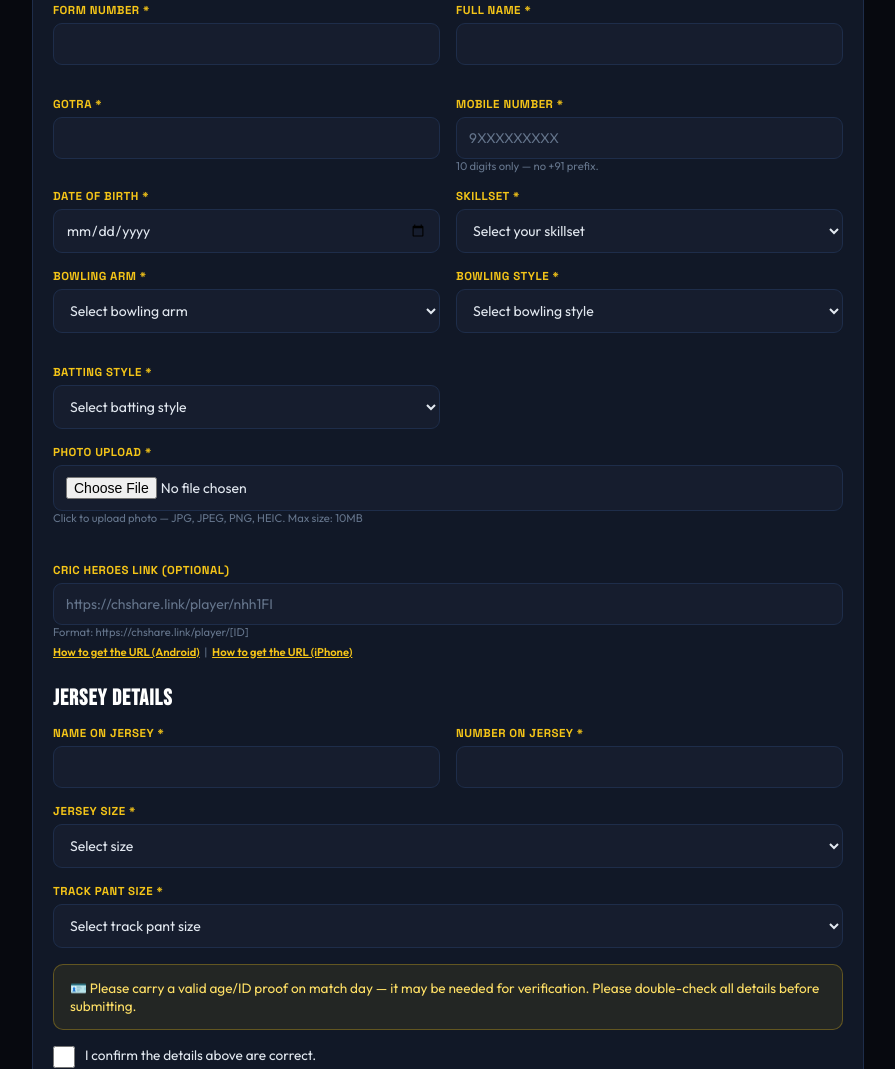
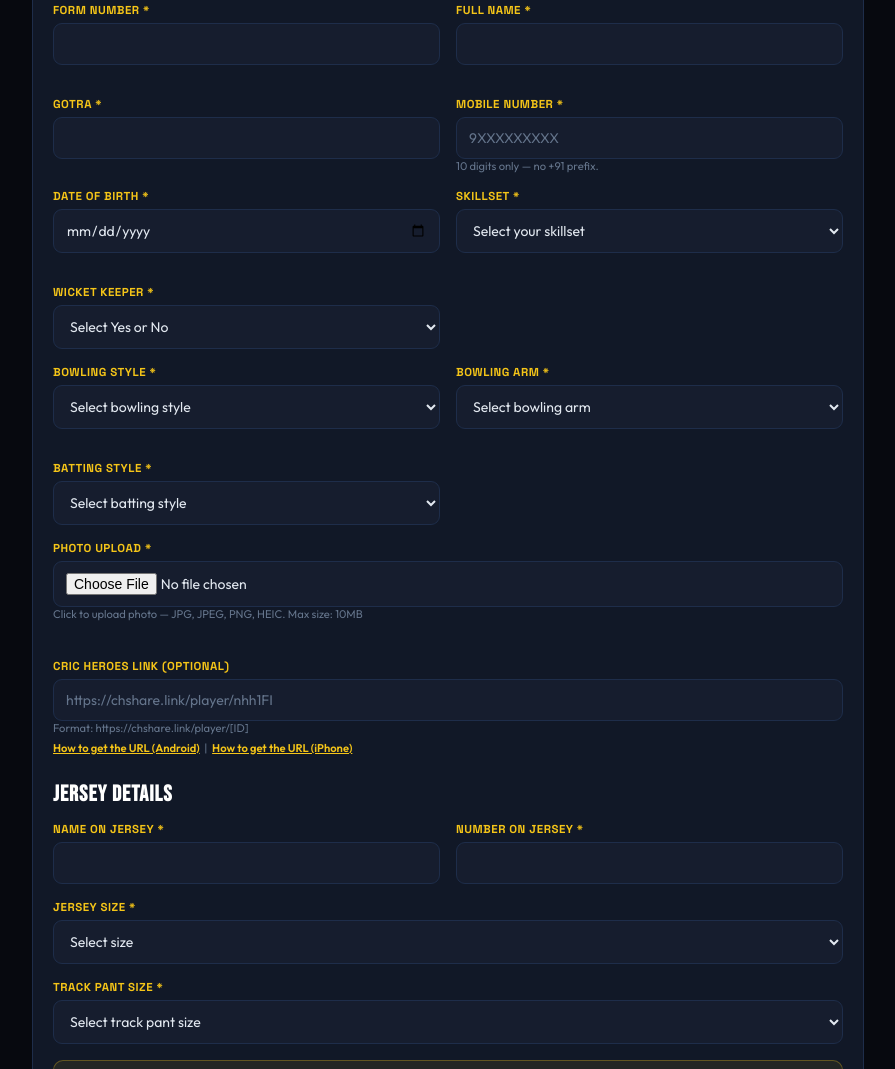
Before and after one commit to amitajitgandhi/BanaskanthaCricket, a website: page register.html in a window 1280 px wide. Shown: the part 1041-2110 px from the top of the page, without its empty margins (192-1087 px from the left). Drawn offline with nearby package versions, Linux system fonts and the light colour scheme; no server answers; a script that the page names is missing.

Commit message:
Update player skillset and bowling registration fields

```diff
--- a/register.html
+++ b/register.html
@@ -118,20 +118,19 @@
             <option>Batsman</option>
             <option>Bowler</option>
             <option>All Rounder</option>
-            <option>Wicket-Keeper</option>
+          </select>
+        </div>
+        <div class="field">
+          <label for="wicketKeeper">Wicket Keeper *</label>
+          <select id="wicketKeeper" name="wicketKeeper" required>
+            <option value="">Select Yes or No</option>
+            <option value="Yes">Yes</option>
+            <option value="No">No</option>
           </select>
         </div>
       </div>
 
       <div class="grid-2">
-        <div class="field">
-          <label for="bowlingArm">Bowling Arm *</label>
-          <select id="bowlingArm" name="bowlingArm" required>
-            <option value="">Select bowling arm</option>
-            <option>Left Arm</option>
-            <option>Right Arm</option>
-          </select>
-        </div>
         <div class="field">
           <label for="bowlingStyle">Bowling Style *</label>
           <select id="bowlingStyle" name="bowlingStyle" required>
@@ -139,6 +138,15 @@
             <option value="Fast Bowler">Fast Bowler</option>
             <option value="Spinner">Spinner</option>
             <option value="Does Not Bowl">Does Not Bowl</option>
+          </select>
+        </div>
+        <div class="field">
+          <label for="bowlingArm">Bowling Arm *</label>
+          <select id="bowlingArm" name="bowlingArm" required>
+            <option value="">Select bowling arm</option>
+            <option>Left Arm</option>
+            <option>Right Arm</option>
+            <option>Does Not Bowl</option>
           </select>
         </div>
         <div class="field">
```
